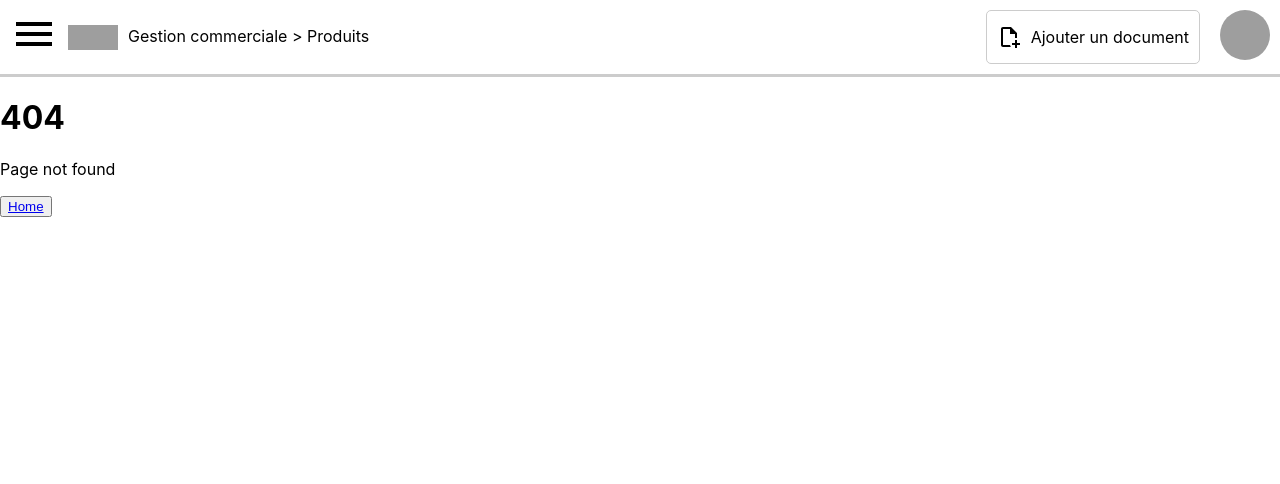
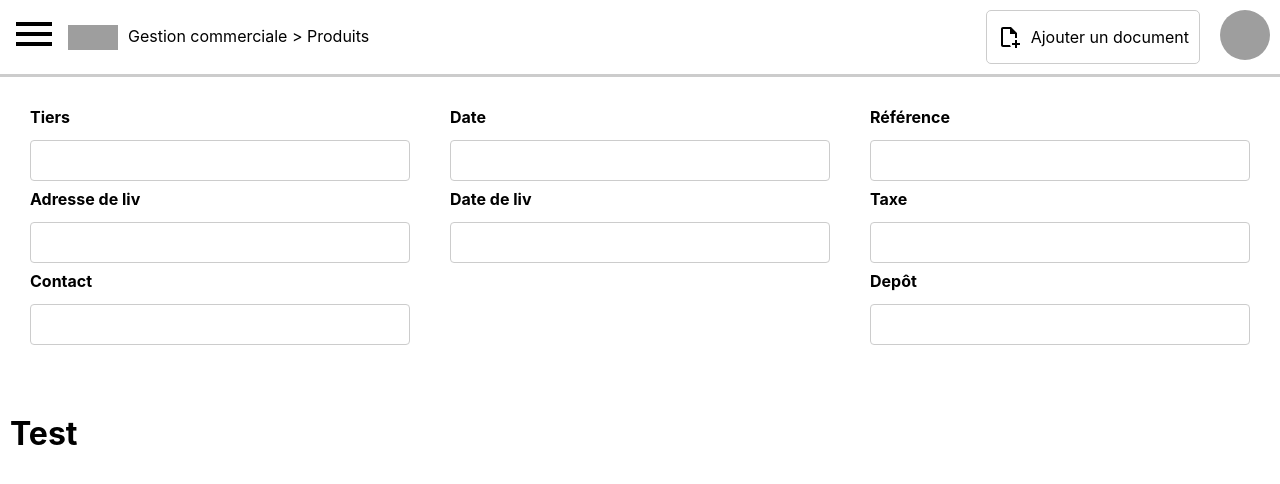
Before and after one commit to sebtex1/sage-frontend, a React (Create React App) app: page /documents/detail in a window 1280 px wide. Before the commit this address had no page. Shown: the top 484 px of the page. Built offline with nearby package versions, Linux system fonts and the light colour scheme; grey boxes are pictures that could not be loaded.

Commit message:
Feat: page détail document

```diff
--- /dev/null
+++ b/src/pages/DetailDocument.js
@@ -0,0 +1,38 @@
+import React from "react";
+import styled from "styled-components";
+import InputForm from "../components/InputForm";
+import PageColumn from "../components/PageColumn";
+
+const DetailDocument = () => {
+    return (
+        <>
+            <Div>
+                <PageColumn>
+                    <InputForm label="Tiers" type="text" id="tiers" name="tiers" placeholder="" />
+                    <InputForm label="Adresse de liv" type="text" id="adresse_liv" name="adresse_liv" placeholder="" />
+                    <InputForm label="Contact" type="text" id="contact" name="contact" placeholder="" />
+                </PageColumn>
+                <PageColumn>
+                    <InputForm label="Date" type="text" id="date" name="date" placeholder="" />
+                    <InputForm label="Date de liv" type="text" id="date_liv" name="date_liv" placeholder="" />
+                </PageColumn>
+                <PageColumn>
+                    <InputForm label="Référence" type="text" id="reference" name="reference" placeholder="" />
+                    <InputForm label="Taxe" type="text" id="taxe" name="taxe" placeholder="" />
+                    <InputForm label="Depôt" type="text" id="depot" name="depot" placeholder="" />
+                </PageColumn>
+            </Div>
+            <Div>
+                <h1>Test</h1>
+            </Div>
+        </>
+    );
+}
+export default DetailDocument;
+
+const Div = styled.div`
+    display: flex;
+    flex-direction: row;
+    justify-content: space-between;
+    padding: 10px;
+`;
--- a/src/pages/Detail.js
+++ b/src/pages/DetailProduit.js
@@ -3,7 +3,7 @@ import styled from "styled-components";
 import InputForm from "../components/InputForm";
 import PageColumn from "../components/PageColumn";
 
-const Détail = () => {
+const DetailProduit = () => {
     return (
         <Div>
             <PageColumn>
@@ -111,7 +111,7 @@ const Détail = () => {
         </Div>
     );
 }
-export default Détail;
+export default DetailProduit;
 
 const Div = styled.div`
     display: flex;
--- a/src/pages/GestionCommerciale.js
+++ b/src/pages/GestionCommerciale.js
@@ -8,10 +8,13 @@ const GestionCommerciale = () => {
                 <Link to="/documents">Documents</Link>
             </button>
             <button>
+                <Link to="/documents/detail">Détail document</Link>
+            </button>
+            <button>
                 <Link to="/produits">Produits</Link>
             </button>
             <button>
-                <Link to="/detail">Détail</Link>
+                <Link to="/produits/detail">Détail produit</Link>
             </button>
         </div>
     );
```
Also changed, not shown: src/App.js (+8 -3 lines).
